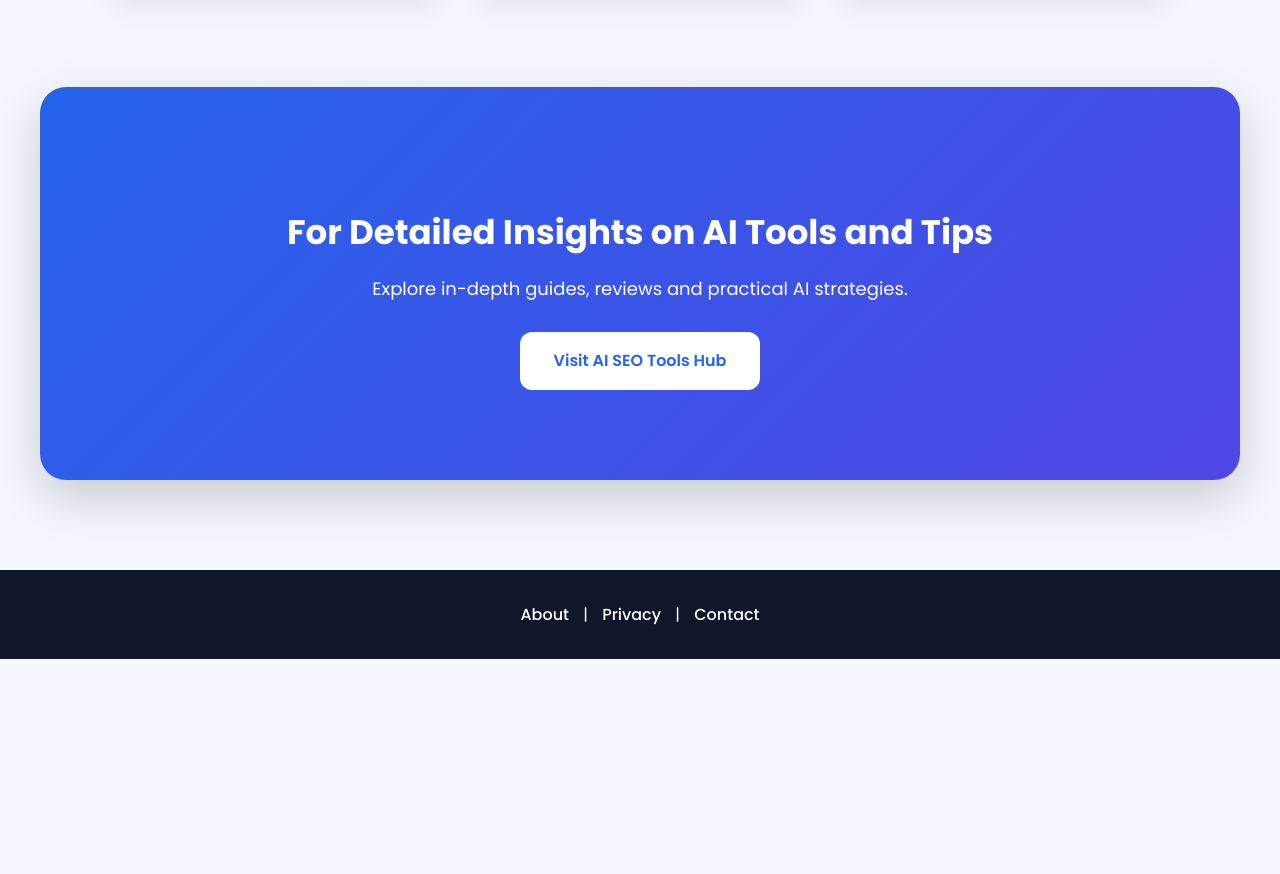
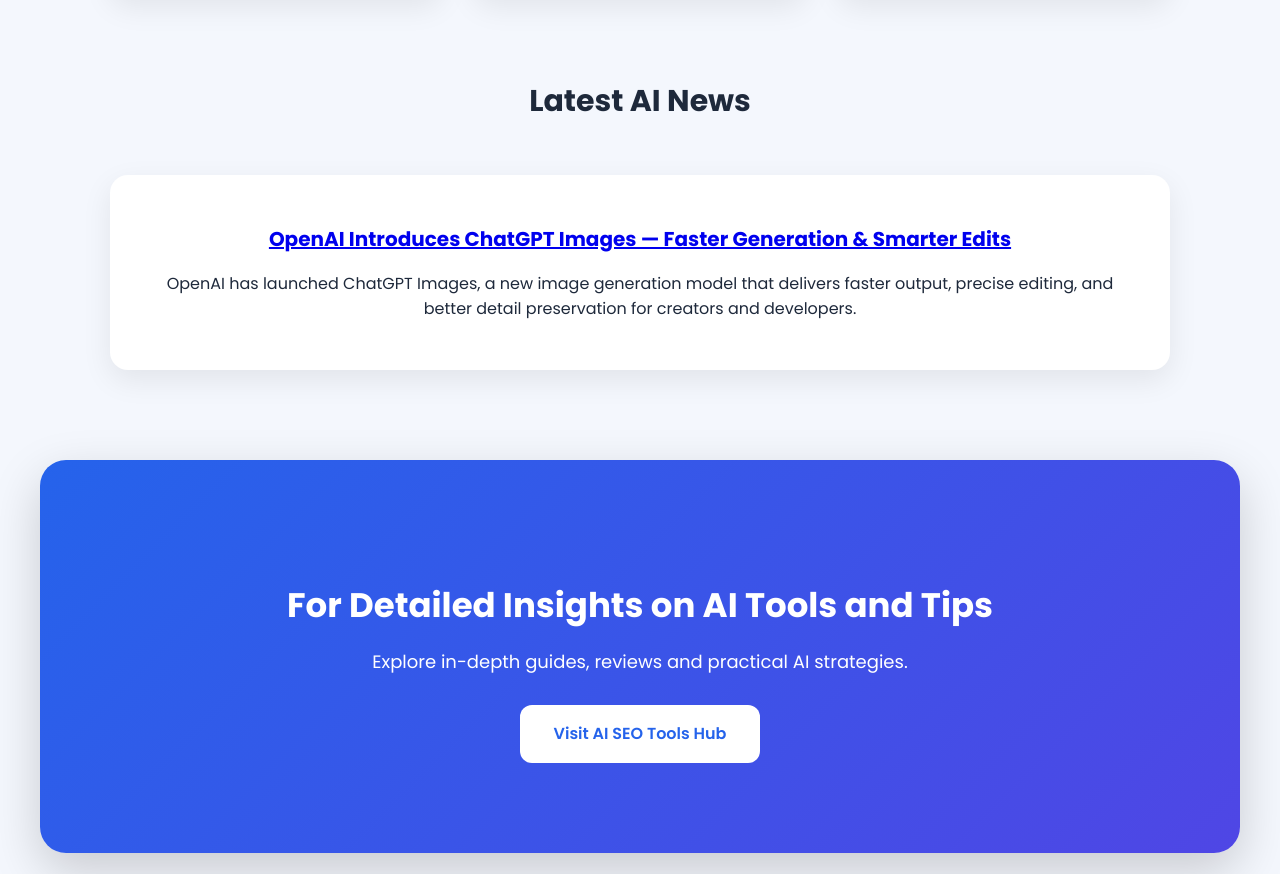
Before and after one commit to aiseotoolshub/ai-news, a plain HTML site: page index.html in a window 1280 px wide. Shown: the part 923-1797 px from the top of the page. Before the commit the page ends 1582 px from the top, so only its background shows below. Drawn offline with Linux system fonts and the light colour scheme.

Commit message:
Update index.html

```diff
--- a/index.html
+++ b/index.html
@@ -35,6 +35,24 @@
 </div>
 </section>
 
+  <section class="container">
+  <h2>Latest AI News</h2>
+
+  <div class="features">
+    <div class="feature">
+      <h3>
+        <a href="chatgpt-images-launch.html">
+OpenAI Introduces ChatGPT Images — Faster Generation & Smarter Edits
+</a>
+      </h3>
+      <p>
+        OpenAI has launched ChatGPT Images, a new image generation model that delivers faster output, precise editing, and better detail preservation for creators and developers.
+      </p>
+    </div>
+  </div>
+</section>
+
+
 
 <section class="cta">
 <h2>For Detailed Insights on AI Tools and Tips</h2>
```
